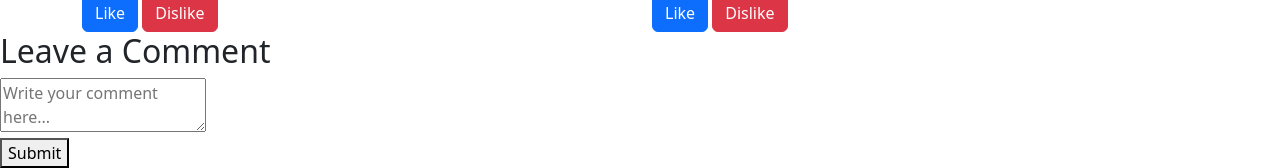
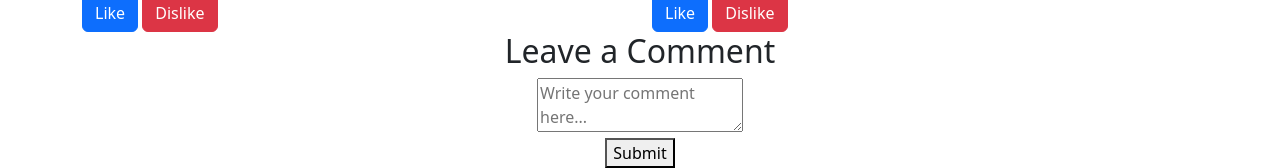
Before and after one commit to Johnreyperez/Johnreyperez.github.io, a plain HTML site: page index.html in a window 1280 px wide. Shown: the part 662-830 px from the top of the page. Drawn offline with nearby package versions, Linux system fonts and the light colour scheme.

Commit message:
Update index.html

```diff
--- a/index.html
+++ b/index.html
@@ -24,14 +24,14 @@
         </div>
     </div>
   </div>
-  <div>
+  <div><center>
         <h2>Leave a Comment</h2>
         <form action="#" method="post">
             <textarea name="comment" placeholder="Write your comment here..." required></textarea>
             <br>
             <button type="submit">Submit</button>
         </form>
-  </div>
+  </center> </div>
 
 </body>
 </html>
```
